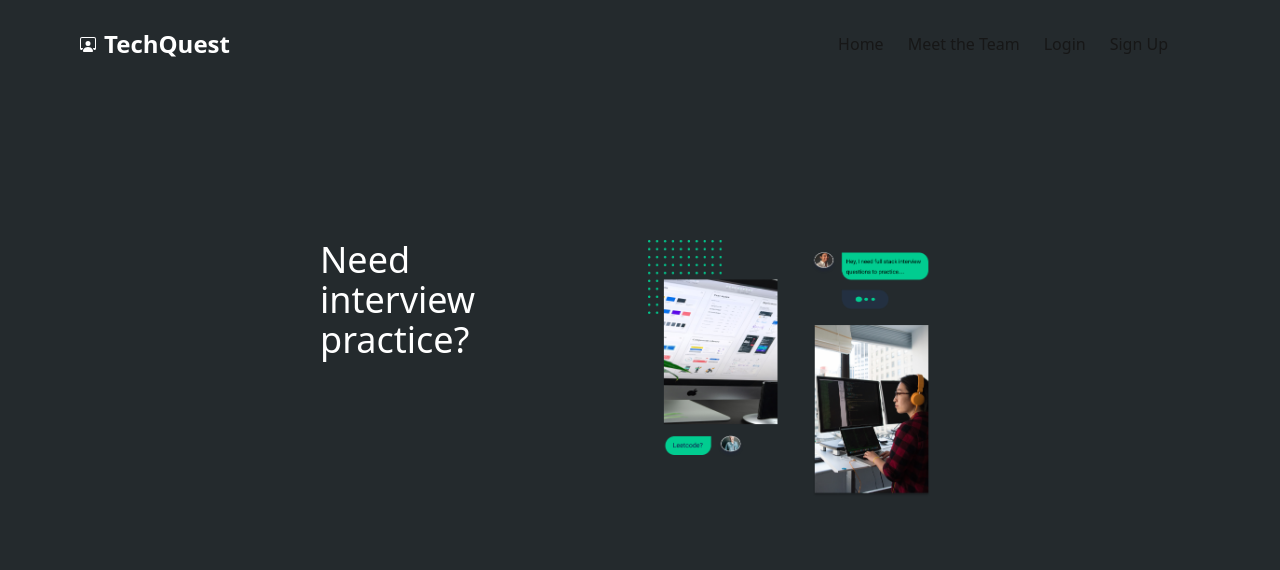
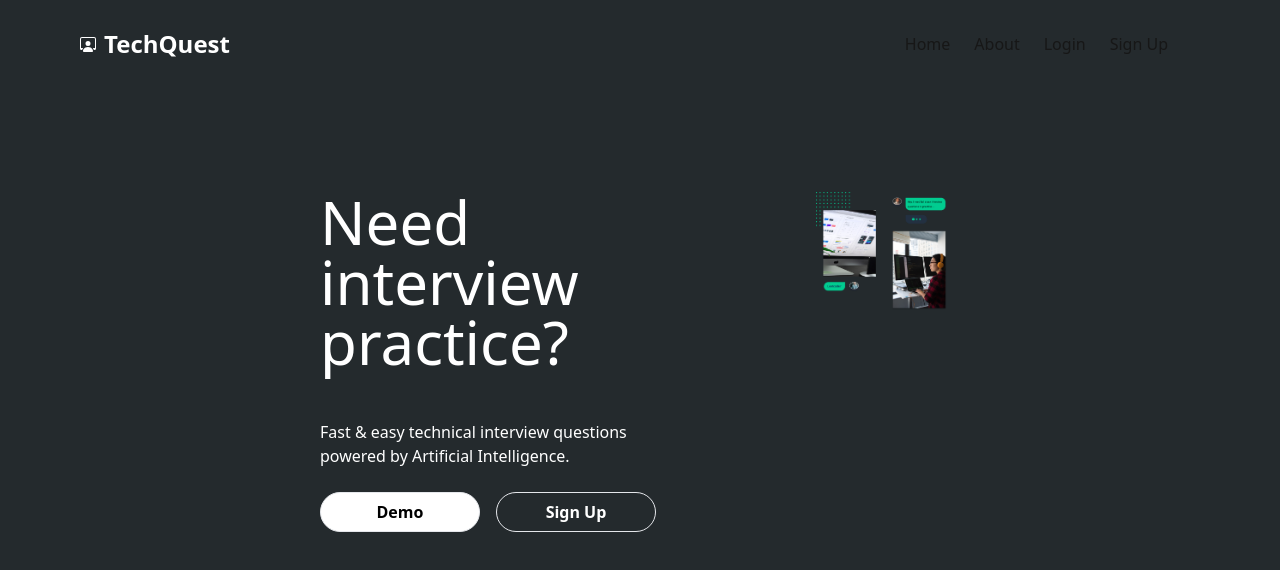
Before and after one commit to LiamBCIT/TechQuest, a Next.js app: page /home in a window 1280 px wide. Shown: the top 570 px of the page. Built offline with nearby package versions, Linux system fonts and the light colour scheme.

Commit message:
adding about, home, navbar, index changes

```diff
--- a/components/Navbar.tsx
+++ b/components/Navbar.tsx
@@ -17,8 +17,8 @@ const NAV_ITEMS: Array<NavItem> = [
     page: "home",
   },
   {
-    label: "Meet the Team",
-    page: "meettheteam",
+    label: "About",
+    page: "about",
   },
   {
     label: "Login",
--- /dev/null
+++ b/pages/about.tsx
@@ -0,0 +1,54 @@
+import Head from "next/head";
+import Image from "next/image";
+import React from "react";
+import { Form, Button, Spinner } from "react-bootstrap";
+import { FormEvent, useState } from "react";
+import Navbar from "@/components/Navbar"
+import Link2 from 'next/link'
+
+export default function About() {
+
+  return (
+    <>
+      <Head>
+        <title>TechQuest</title>
+        <meta
+          name="description"
+          content="A website using AI Prompts to help those in the tech industry prepare for interviews"
+        />
+        <meta name="viewport" content="width=device-width, initial-scale=1" />
+        <link rel="icon" href="/favicon.ico" />
+      </Head>
+
+      <Navbar />
+      <main id="about" className="mt-48 mx-80 flex flex-col text-left items-center justify-center animate-fadeIn animation-delay-2">
+        <div className="flex mb-4 space-between space-x-40">
+            <div className="">
+            <h1 className="justify-items-center text-6xl md:text-4.688xl font-medium mb-12">About<br/></h1>
+            <h3>
+            Are you tired of spending hours searching for technical interview questions? Do you want to be prepared for any technical interview on the go? Then look no further than our app, TechQuest! <br/><br/>
+
+            TechQuest is the ultimate tool for anyone looking to improve their technical interview skills, from full stack developers to UX/UI designers. With our app, you can generate custom interview questions based on your specific skill set and level of experience. Plus, our database is constantly updated with the latest and most relevant questions, so you can be sure you're always up to date.<br/><br/>
+
+            But TechQuest isn't just for prepping for interviews. It's also a great way to practice and improve your technical knowledge in your free time. With our easy-to-use interface, you can generate questions and get instant feedback on your answers, all from the convenience of your mobile device.<br/><br/>
+
+            So whether you're a seasoned pro or just starting out, TechQuest is the perfect tool for taking your technical interview skills to the next level. Try it today and see the difference it can make!
+
+            </h3>
+            <div className="flex">
+
+                <Link2
+                href="/home"
+            >
+                <button className="bg-white hover:bg-white-500 text-black font-semibold px-6 border border-white-500 hover:bg-slate-300 rounded-3xl mt-6 inline w-40 h-10">Home</button>
+            </Link2>
+            </div>
+            </div>
+            {/* <div className="">
+            <img src="homeimg.png" alt="Interviewee's looking up questions" width="1400" height="1400"/>
+            </div> */}
+        </div>
+        </main>
+    </>
+  );
+}
--- a/pages/home.tsx
+++ b/pages/home.tsx
@@ -20,15 +20,22 @@ export default function Home() {
       </Head>
 
       <Navbar />
-
-      <main id="home" className="mt-48 py-6 md:py-12 mx-80">
-        <div className="container">
-            <div className="grid grid-cols-2 gap-4">
-                <h1 className="text-3xl md:text-4xl font-medium mb-12">Need <br/> interview <br/> practice? </h1>
-                <img src="homeimg.png" alt="Interviewee's looking up questions"/>
+      <main id="home" className="mt-48 mx-80 flex flex-col text-left items-center justify-center animate-fadeIn animation-delay-2">
+        <div className="flex mb-4 space-between space-x-40">
+            <div className="">
+            <h1 className="justify-items-center text-6xl md:text-4.688xl font-medium mb-12">Need <br/> interview <br/> practice? </h1>
+            <h3>Fast & easy technical interview questions <br/> powered by Artificial Intelligence.</h3>
+            <div className="flex">
+                {/* <button className="bg-white text-black py-6 mb-12 px-12 border border-white-50 rounded-3xl hover:bg-slate-300 w-40 h-10">Demo</button> */}
+                <button className="bg-white hover:bg-white-500 text-black font-semibold px-6 border border-white-500 hover:bg-slate-300 rounded-3xl mt-6 inline w-40 h-10">Demo</button>
+                <button className="ml-4 bg-transparent hover:bg-white-500 text-white-700 font-semibold px-6 border border-white-500 hover:text-slate-300 rounded-3xl mt-6 inline w-40 h-10">Sign Up</button>
+            </div>
+            </div>
+            <div className="">
+            <img src="homeimg.png" alt="Interviewee's looking up questions" width="1400" height="1400"/>
             </div>
         </div>
-      </main>
+        </main>
     </>
   );
 }
--- a/pages/index.tsx
+++ b/pages/index.tsx
@@ -21,7 +21,7 @@ export default function Home() {
         setQuoteLoading(true);
         setQuoteLoadingError(false);
         const response = await fetch(
-          "/api/quest?prompt=" + encodeURIComponent(prompt)
+          "/api/quest?prompt="+encodeURIComponent(prompt)
         );
         const data = await response.json();
         console.log("data", data);
@@ -49,7 +49,7 @@ export default function Home() {
 
       <Navbar />
 
-      <main className="mt-48 py-6 md:py-12 justify-center">
+      <main className="mt-24 py-6 md:py-12 justify-center">
         <div className="container px-4 mx-auto justify-center text-center">
           <h1 className="text-3xl md:text-4xl font-medium mb-12">
             Enter the Job Title
@@ -57,17 +57,17 @@ export default function Home() {
           <form onSubmit={handleSubmit}>
             <div className="mb-4 flex justify-center">
               <input
-                className="p-3 w-full border rounded-3xl bg-transparent max-w-sm text-center placeholder:text-white hover:bg-transparent active:bg-transparent"
+                className="p-3 w-full border rounded-3xl bg-transparent max-w-sm text-center placeholder:text-grey hover:bg-transparent active:bg-transparent"
                 id="prompt"
                 name="prompt"
                 type="text"
-                placeholder="e.g. full-stack, front-end, backend..."
+                placeholder="e.g: Frontend Developer"
                 maxLength={100}
               />
             </div>
             <div className="mb-4 flex justify-center">
               <textarea
-                className="p-5 h-64 w-full border rounded-3xl bg-transparent max-w-sm placeholder:text-neutral-400 hover:bg-transparent active:bg-transparent"
+                className="p-5 h-64 w-full border rounded-3xl bg-transparent max-w-sm placeholder:text-gre hover:bg-transparent active:bg-transparent"
                 id="prompt"
                 name="prompt"
                 placeholder="response goes here..."
@@ -76,16 +76,16 @@ export default function Home() {
                 onChange={(e) => setQuote(e.target.value)}
               />
             </div>
-            <div className="text-center mt-6 tracking-widest font-bold text-base">
+            <div className="text-center mt-6 tracking-widest font-regular text-base">
               {quoteLoading
                 ? "Loading..."
-                : "Hit enter to generate a interview question!"}
+                : ""}
             </div>
             <button
               type="submit"
-              className="hidden"
+              className="bg-white text-black py-2 px-4 border border-white-50 rounded-3xl hover:bg-slate-300"
               disabled={quoteLoading}
-            ></button>
+            >Generate Question</button>
           </form>
           {quoteLoading && <Spinner />}
           {quoteLoadingError && (
@@ -93,6 +93,7 @@ export default function Home() {
               There was an error loading the interview questions
             </div>
           )}
+
         </div>
       </main>
     </>
```
